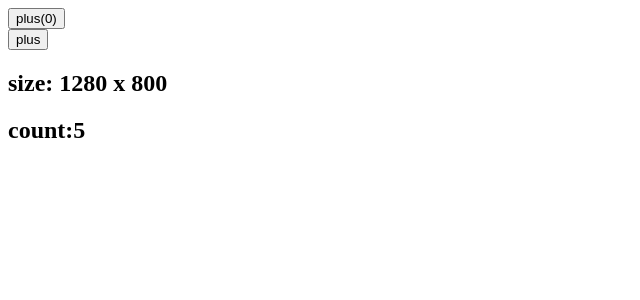
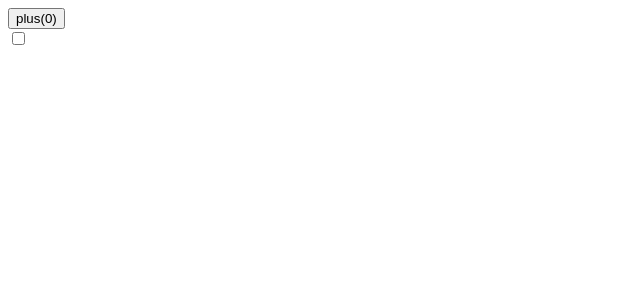
Before and after one commit to wangkaiwd/react-project, a React (Create React App) app: page / in a window 1280 px wide. Shown: the top 300 px of the page, without its empty margins (0-640 px from the left). Built offline with nearby package versions, Linux system fonts and the light colour scheme.

Commit message:
feat: 完成基本html结构

```diff
--- a/package.json
+++ b/package.json
@@ -4,6 +4,7 @@
   "private": true,
   "dependencies": {
     "antd": "^3.20.7",
+    "node-sass": "^4.12.0",
     "react": "^16.8.6",
     "react-dom": "^16.8.6"
   },
--- a/src/App.tsx
+++ b/src/App.tsx
@@ -1,5 +1,6 @@
 import React, { Component, createContext, lazy, Suspense, useCallback, useState } from 'react';
 import CustomHooks from '@/CustomHooks';
+import Switch from '@/components/switch/Switch';
 
 const ContextDemo = lazy(() => import(/* webpackChunkName: "contextDemo" */'./ContextDemo'));
 const MemoDemo = lazy(() => import(/* webpackChunkName: "memoDemo" */ './MemoDemo'));
@@ -83,7 +84,8 @@ const App: React.FC = () => {
           {/*<UseContextDemo/>*/}
           {/*<UseMemoDemo onClick={onClick}/>*/}
           {/*<UseRefDemo/>*/}
-          <CustomHooks/>
+          {/*<CustomHooks/>*/}
+          <Switch/>
         </Suspense>
       </CountContext.Provider>
     </div>
--- a/src/components/switch/Switch.tsx
+++ b/src/components/switch/Switch.tsx
@@ -1,10 +1,13 @@
-import React from 'react';
+import React  from 'react';
 import './Switch.scss';
 
 const Switch = () => {
   return (
-    <div className={'self-ui'}>
-
+    <div className={'self-ui-switch'}>
+      <input id={'switch-input'} className={'self-ui-switch-input'} type="checkbox"/>
+      <label htmlFor="switch-input">
+        <span className={'self-ui-switch-button'}/>
+      </label>
     </div>
   );
 };
```
Also changed, not shown: 2 other files (tests, documents, lock files or other folders).
